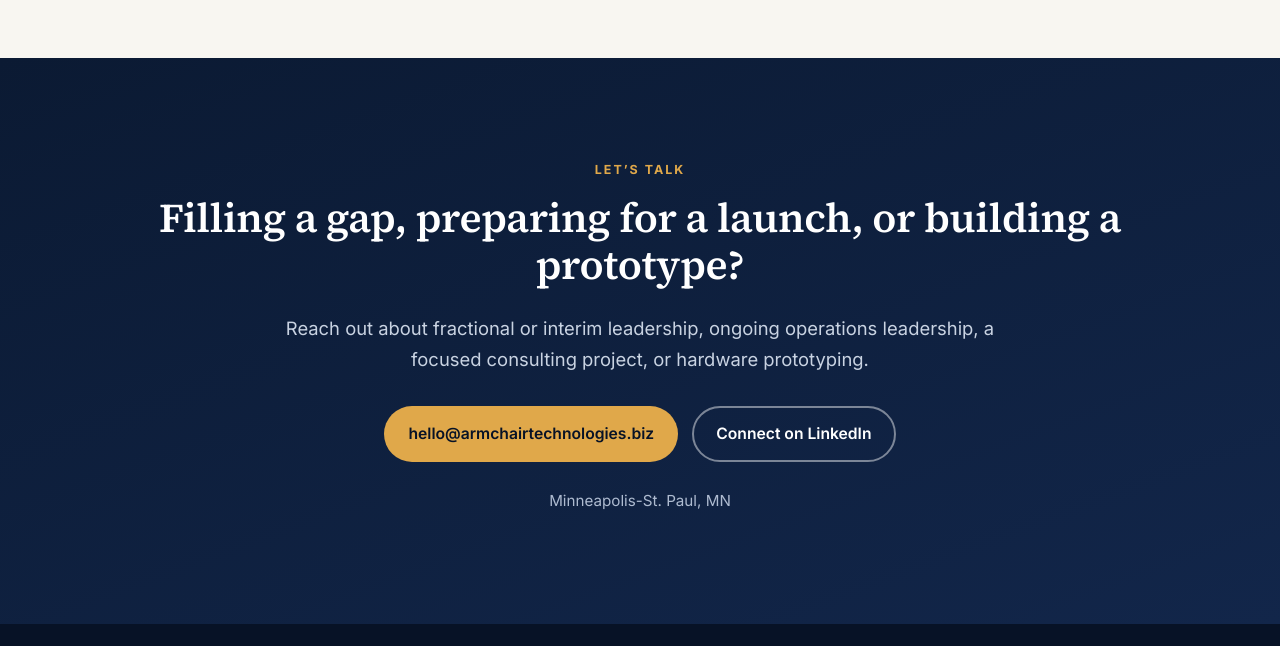
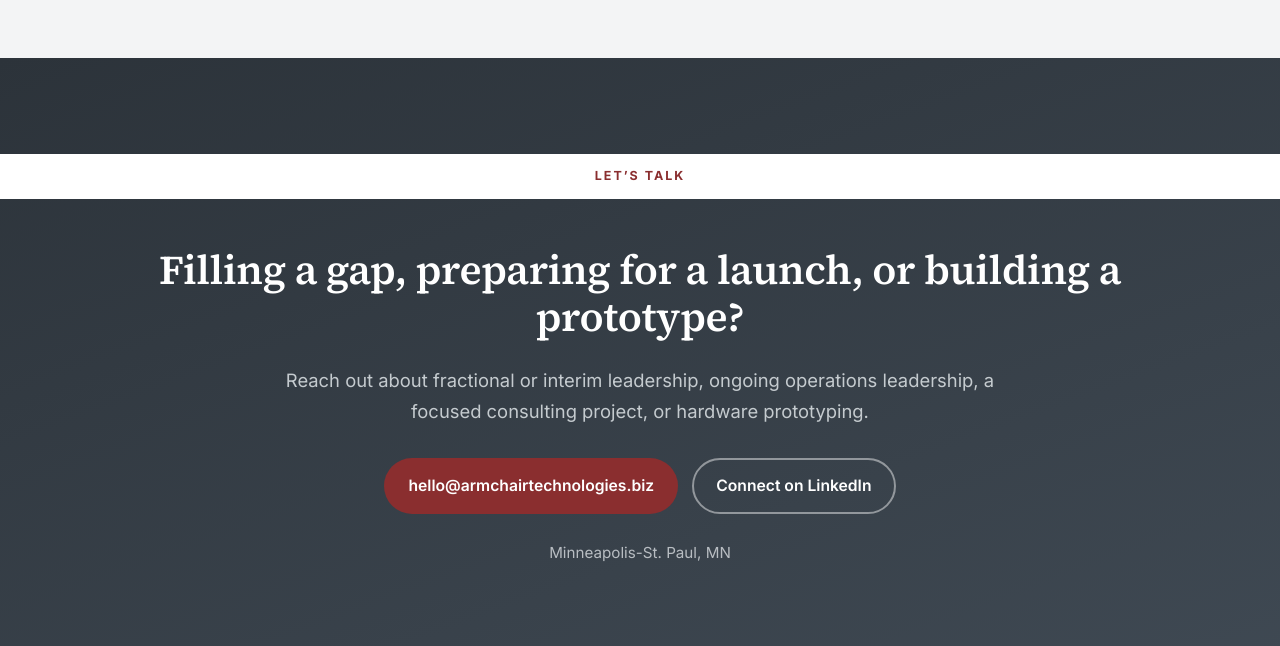
Before and after one commit to samancharla-quantum/armchairtechnologies-site, a plain HTML site: page index.html in a window 1280 px wide. Shown: the part 8798-9444 px from the top of the page. Drawn offline with Linux system fonts and the light colour scheme.

Commit message:
Publish Palette A (red hero-card rules, white Let's talk band)
Co-authored-by: Cursor Agent <cursoragent@cursor.com>
Co-authored-by: samancharla-quantum <samancharla-quantum@users.noreply.github.com>

```diff
--- a/assets/css/styles.css
+++ b/assets/css/styles.css
@@ -1,12 +1,12 @@
 /* Armchair Technologies — styles. No build step. */
 :root{
-  --navy-950:#071226; --navy-900:#0b1a33; --navy-800:#12264a; --navy-700:#1c3563;
-  --slate-700:#3c4a60; --slate-600:#4f5d74; --slate-300:#c3ccd9; --slate-100:#eef1f6;
-  --paper:#f8f6f1; --white:#fff;
-  --gold:#e0a84a; --gold-deep:#9a6414; --sky:#8fb3d9;
+  --navy-950:#1A1D21; --navy-900:#2C333A; --navy-800:#3F4953; --navy-700:#3F4953;
+  --slate-700:#3F4953; --slate-600:#5C6770; --slate-300:#C5CBCF; --slate-100:#E8EAEC;
+  --paper:#F3F4F5; --white:#FFFFFF;
+  --gold:#8A2E2F; --gold-deep:#8A2E2F; --sky:#C5CBCF;
   --serif:"Source Serif 4", Georgia, "Times New Roman", serif;
   --sans:Inter, system-ui, -apple-system, "Segoe UI", Roboto, Arial, sans-serif;
-  --radius:14px; --shadow:0 10px 30px rgba(11,26,51,.08);
+  --radius:14px; --shadow:0 10px 30px rgba(26,29,33,.08);
   --wrap:1160px;
 }
 *,*::before,*::after{box-sizing:border-box}
@@ -200,3 +200,42 @@ footer .wrap{align-items:center}
 .subsection{margin-top:72px}
 .about-points{padding-left:1.1em;margin:0 0 1.2em}
 .about-points li{margin-bottom:.5em}
+
+
+/* Palette A — live tokens and component overrides */
+.brand-technologies{color:#5C6770;}
+.skip{background:#8A2E2F;color:#FFFFFF;}
+.btn-gold{background:#8A2E2F;color:#FFFFFF;}
+.btn-gold:hover{background:#6B2425;color:#FFFFFF;}
+:focus-visible{outline-color:#8A2E2F;}
+.hero{background:linear-gradient(160deg,var(--navy-950),var(--navy-900));color:#D0D3D6;}
+.hero .eyebrow,.hero .theme2,.dot,.photo-band-copy .eyebrow{color:#C8726A;}
+.hero .lede,.open-card,.open-card li,.contact .lede{color:#C5CBCF;}
+.stat span,.contact .loc{color:#B8BDC2;}
+.value,.service.cta-card,.venture{border-color:#E4E6E8;}
+.service,.logos li,.credential,.credential-thumb img{border-color:#E4E6E8;}
+footer{color:#9AA1A7;}
+footer a{color:#C5CBCF;}
+.photo-band-text{background:linear-gradient(90deg,rgba(26,29,33,.15) 0%,rgba(26,29,33,.1) 45%,rgba(26,29,33,.82) 68%,rgba(26,29,33,.94) 100%);}
+@media (max-width:800px){
+  .photo-band-text{background:linear-gradient(180deg,rgba(26,29,33,0) 35%,rgba(26,29,33,.9) 85%);}
+}
+
+
+/* Palette A revision 2 — red hero-card rules; Let’s talk on a flat white band */
+.open-card li{border-top-color:#C8726A;}
+.contact .eyebrow{
+  display:block;
+  width:100vw;
+  max-width:none;
+  box-sizing:border-box;
+  margin:0 0 48px;
+  margin-left:calc(50% - 50vw);
+  margin-right:calc(50% - 50vw);
+  padding:12px 24px;
+  background:#FFFFFF;
+  color:#8A2E2F !important;
+  border-radius:0;
+  box-shadow:none;
+  text-align:center;
+}
--- a/index.html
+++ b/index.html
@@ -427,7 +427,7 @@
 <!-- CONTACT -->
 <section class="section contact" id="contact" aria-labelledby="contact-title">
   <div class="wrap">
-    <span class="eyebrow" style="color:var(--gold)">Let’s talk</span>
+    <span class="eyebrow">Let’s talk</span>
     <h2 id="contact-title">Filling a gap, preparing for a launch, or building a prototype?</h2>
     <p class="lede">Reach out about fractional or interim leadership, ongoing operations leadership, a focused consulting project, or hardware prototyping.</p>
     <div class="contact-ctas">
```
